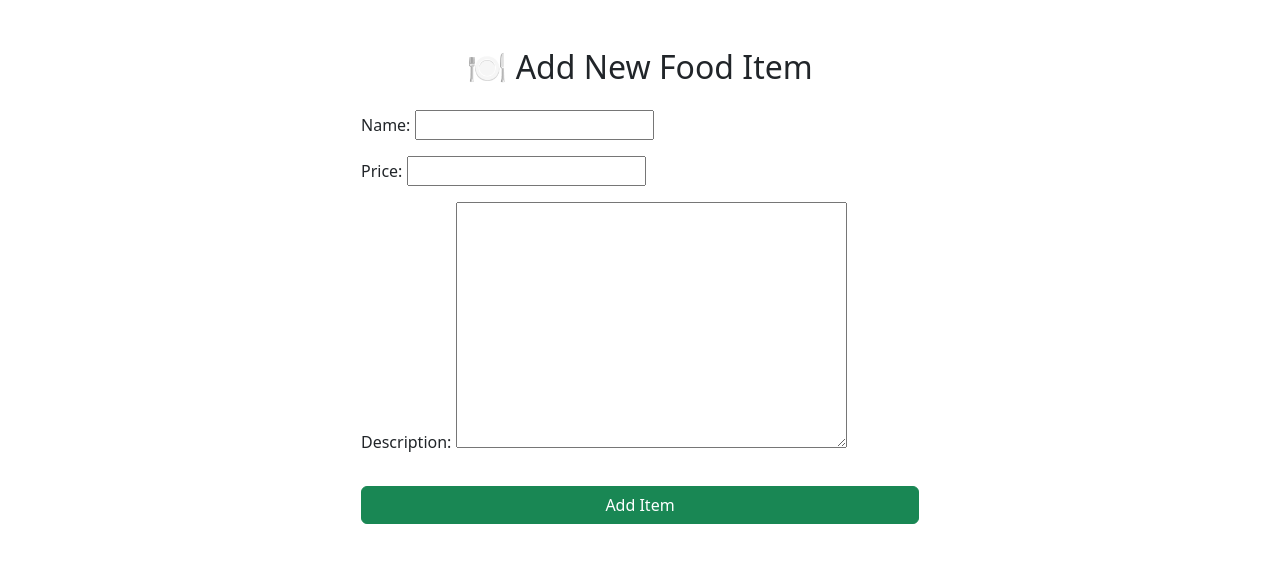
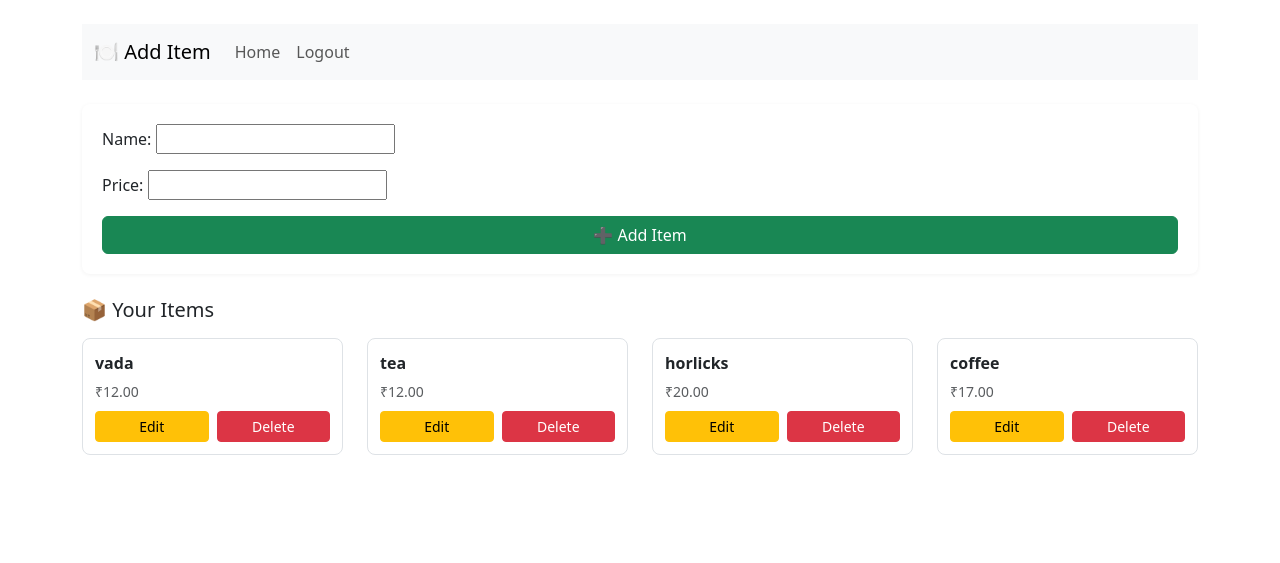
Before and after one commit to sanpras007/my_food_app, a Django app: page /add-item/ in a window 1280 px wide. Shown: the top 563 px of the page. Run offline with Django 5.2, Linux system fonts and the light colour scheme; a user stored in the database is signed in; data comes from the database, SQL or seed files in the repository; both versions use the stored data as it was before the commit.

Commit message:
some new chanegs and addition of csv download

```diff
--- a/food/forms.py
+++ b/food/forms.py
@@ -4,4 +4,4 @@ from .models import Item
 class ItemForm(forms.ModelForm):
     class Meta:
         model = Item
-        fields = ['name', 'price', 'description']
+        fields = ['name', 'price']
--- a/food/models.py
+++ b/food/models.py
@@ -5,7 +5,6 @@ class Item(models.Model):
     sr_no = models.PositiveIntegerField(unique=True, blank=True, null=True)
     name = models.CharField(max_length=100)
     price = models.DecimalField(max_digits=6, decimal_places=2)
-    description = models.TextField(blank=True)
 
     def __str__(self):
         return self.name
--- a/food/templates/add_item.html
+++ b/food/templates/add_item.html
@@ -1,16 +1,104 @@
 <!DOCTYPE html>
 <html>
 <head>
-  <title>Add Food Item</title>
+  <title>Manage Food Items</title>
   <meta name="viewport" content="width=device-width, initial-scale=1">
   <link href="https://cdn.jsdelivr.net/npm/bootstrap@5.3.0/dist/css/bootstrap.min.css" rel="stylesheet">
+  <style>
+    .item-card {
+      border: 1px solid #dee2e6;
+      border-radius: 8px;
+      padding: 12px;
+      background-color: #ffffff;
+    }
+
+    .item-name {
+      font-weight: 600;
+      font-size: 1rem;
+      margin-bottom: 4px;
+    }
+
+    .add-form {
+      background: #ffffff;
+      padding: 20px;
+      border-radius: 8px;
+      box-shadow: 0 1px 4px rgba(0, 0, 0, 0.05);
+    }
+
+    @media (max-width: 576px) {
+      .item-card {
+        padding: 10px;
+      }
+
+      .btn {
+        font-size: 0.9rem;
+        padding: 8px 10px;
+      }
+    }
+  </style>
 </head>
-<body class="container mt-5">
-  <h2 class="text-center mb-4">🍽️ Add New Food Item</h2>
-  <form method="POST" enctype="multipart/form-data" class="col-md-6 offset-md-3">
+<body class="container py-4">
+  <nav class="navbar navbar-expand-lg navbar-light bg-light mb-4">
+    <div class="container-fluid">
+      <a class="navbar-brand" href="/">🍽️ Add Item</a>
+      <button class="navbar-toggler" type="button" data-bs-toggle="collapse" data-bs-target="#navbarNav">
+        <span class="navbar-toggler-icon"></span>
+      </button>
+      <div class="collapse navbar-collapse" id="navbarNav">
+        <ul class="navbar-nav me-auto mb-2 mb-lg-0">
+          <li class="nav-item"><a class="nav-link" href="/">Home</a></li>
+        <ul class="navbar-nav">
+          <li class="nav-item"><a class="nav-link" href="/logout">Logout</a></li>
+        </ul>
+      </div>
+    </div>
+  </nav>
+  <form method="POST" enctype="multipart/form-data" class="add-form mb-4">
     {% csrf_token %}
     {{ form.as_p }}
-    <button type="submit" class="btn btn-success w-100 mt-3">Add Item</button>
+    <button type="submit" class="btn btn-success w-100">➕ Add Item</button>
   </form>
+
+  <h5 class="mb-3">📦 Your Items</h5>
+  <div class="row">
+    {% for item in items %}
+      <div class="col-12 col-sm-6 col-md-4 col-lg-3 mb-3">
+        <div class="item-card">
+          <div class="mb-2">
+            <div class="item-name">{{ item.name }}</div>
+            <small class="text-muted">₹{{ item.price }}</small>
+          </div>
+          <div class="d-flex gap-2">
+            <button class="btn btn-warning btn-sm w-50" data-bs-toggle="modal" data-bs-target="#editModal{{ item.id }}">Edit</button>
+            <a href="/delete-item/{{ item.id }}" class="btn btn-danger btn-sm w-50">Delete</a>
+          </div>
+        </div>
+      </div>
+
+      <!-- Modal Placeholder -->
+      <div class="modal fade" id="editModal{{ item.id }}" tabindex="-1" aria-labelledby="editModalLabel{{ item.id }}" aria-hidden="true">
+        <div class="modal-dialog modal-dialog-centered">
+          <div class="modal-content">
+            <form method="POST" action="/edit-item/{{ item.id }}/">
+              {% csrf_token %}
+              <div class="modal-header">
+                <h5 class="modal-title" id="editModalLabel{{ item.id }}">Edit {{ item.name }}</h5>
+                <button type="button" class="btn-close" data-bs-dismiss="modal"></button>
+              </div>
+              <div class="modal-body">
+                <!-- Replace below with form fields -->
+                <p>Edit form content here</p>
+              </div>
+              <div class="modal-footer">
+                <button type="submit" class="btn btn-primary w-100">Save</button>
+              </div>
+            </form>
+          </div>
+        </div>
+      </div>
+    {% endfor %}
+  </div>
+
+  <script src="https://cdn.jsdelivr.net/npm/bootstrap@5.3.0/dist/js/bootstrap.bundle.min.js"></script>
 </body>
 </html>
--- a/food/templates/home.html
+++ b/food/templates/home.html
@@ -2,7 +2,7 @@
 <!DOCTYPE html>
 <html>
 <head>
-  <title>Food Vending Machine</title>
+  <title>Food Expense Calculator</title>
   <meta name="viewport" content="width=device-width, initial-scale=1">
   <link href="https://cdn.jsdelivr.net/npm/bootstrap@5.3.0/dist/css/bootstrap.min.css" rel="stylesheet">
   <style>
@@ -26,7 +26,7 @@
   <!-- Navbar -->
   <nav class="navbar navbar-expand-lg navbar-light bg-light mb-4">
     <div class="container-fluid">
-      <a class="navbar-brand" href="/">🍽️ Vending Machine</a>
+      <a class="navbar-brand" href="/">🍽️ Food Expense Calculator</a>
       <button class="navbar-toggler" type="button" data-bs-toggle="collapse" data-bs-target="#navbarNav">
         <span class="navbar-toggler-icon"></span>
       </button>
--- a/food/views.py
+++ b/food/views.py
@@ -2,12 +2,17 @@ from django.shortcuts import render, redirect
 from django.contrib.auth.decorators import login_required, user_passes_test
 from django.contrib.auth import authenticate, login
 from django.views.decorators.http import require_POST
+from django.db.models import Sum
 from django.contrib.auth.models import User
 from django.contrib import messages
 from .models import *
 from .forms import ItemForm
 from django.contrib.auth import logout
 from django.shortcuts import get_object_or_404
+from django.utils.dateparse import parse_date
+from django.http import HttpResponse
+from django.contrib.auth.decorators import user_passes_test
+import csv
 
 
 def user_logout(request):
@@ -20,29 +25,50 @@ def is_admin(user):
 @user_passes_test(is_admin)
 def report_view(request):
     users = User.objects.all()
-    orders = []
+    orders = Order.objects.select_related('user').all()
     selected_user = None
-    from_date = None
-    to_date = None
+    from_date = request.GET.get('from_date')
+    to_date = request.GET.get('to_date')
+    selected_user_id = request.GET.get('user')
+    export_csv = request.GET.get('export') == 'csv'
 
-    if request.method == 'GET':
-        selected_user_id = request.GET.get('user')
-        from_date = request.GET.get('from_date')
-        to_date = request.GET.get('to_date')
+    if selected_user_id:
+        selected_user = User.objects.filter(id=selected_user_id).first()
+        orders = orders.filter(user=selected_user)
 
-        orders = Order.objects.all()
+    if from_date:
+        orders = orders.filter(ordered_at__date__gte=from_date)
 
-        if selected_user_id:
-            selected_user = User.objects.filter(id=selected_user_id).first()
-            orders = orders.filter(user=selected_user)
+    if to_date:
+        orders = orders.filter(ordered_at__date__lte=to_date)
 
-        if from_date:
-            orders = orders.filter(ordered_at__date__gte=from_date)
+    orders = orders.order_by('-ordered_at')
+    total_amount = sum(order.total_amount for order in orders)
 
-        if to_date:
-            orders = orders.filter(ordered_at__date__lte=to_date)
+    # CSV Export
+    if export_csv:
+        response = HttpResponse(content_type='text/csv')
+        response['Content-Disposition'] = 'attachment; filename="order_report.csv"'
+        writer = csv.writer(response)
+        writer.writerow([f"Report from {from_date or '...'} to {to_date or '...'}"])
+        writer.writerow(['Order ID', 'User', 'Date', 'Total Amount', 'Status'])
 
-        orders = orders.order_by('-ordered_at')
+        total_sum = 0
+        for order in orders:
+            writer.writerow([
+                order.sr_no,
+                order.user.username,
+                order.ordered_at.strftime("%Y-%m-%d %H:%M"),
+                f"₹{order.total_amount}",
+                order.status
+            ])
+            total_sum += order.total_amount
+
+        # Add a blank row and then the total row
+        writer.writerow([])
+        writer.writerow(['', '', '', 'Grand Total', f"₹{total_sum:.2f}"])
+
+        return response
 
     context = {
         'orders': orders,
@@ -50,6 +76,7 @@ def report_view(request):
         'selected_user_id': int(selected_user.id) if selected_user else '',
         'from_date': from_date,
         'to_date': to_date,
+        'total_amount': total_amount,
     }
     return render(request, 'report.html', context)
 
@@ -82,14 +109,20 @@ def confirm_order(request):
 
 @user_passes_test(is_admin)
 def add_item(request):
+    items = None
     if request.method == 'POST':
         form = ItemForm(request.POST, request.FILES)
         if form.is_valid():
             form.save()
-            return redirect('home')
+            return redirect('add_item')
     else:
         form = ItemForm()
-    return render(request, 'add_item.html', {'form': form})
+        items = Item.objects.all()
+    context = {
+        'form': form,
+        'items': items
+    }
+    return render(request, 'add_item.html', context)
 
 @user_passes_test(is_admin)
 @require_POST
@@ -103,7 +136,19 @@ def edit_item(request, item_id):
 
 @login_required
 def user_orders(request):
-    orders = Order.objects.filter(user=request.user).order_by('-ordered_at')
+    orders = Order.objects.filter(user=request.user)
+    from_date = request.GET.get('from_date')
+    to_date = request.GET.get('to_date')
+
+    if from_date:
+        orders = orders.filter(ordered_at__date__gte=from_date)
+    if to_date:
+        # Add +1 day to include the whole 'to_date' day
+        to_dt = parse_date(to_date)
+        if to_dt:
+            orders = orders.filter(ordered_at__date__lte=to_dt)
+
+    orders = orders.order_by('-ordered_at')
     return render(request, 'orders.html', {'orders': orders})
 
 @user_passes_test(is_admin)
```
Also changed, not shown: food/templates/orders.html (+32 -2 lines), food/templates/report.html (+15 -12 lines), db.sqlite3, food/migrations/0003_remove_item_description_alter_order_status.py (added), 1 other file.
